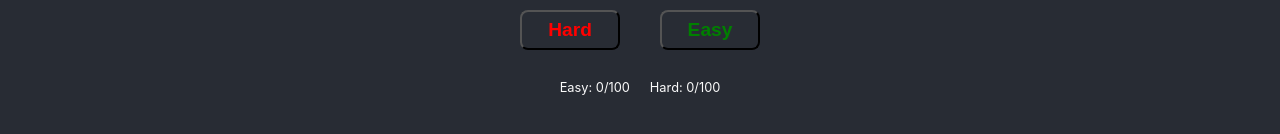
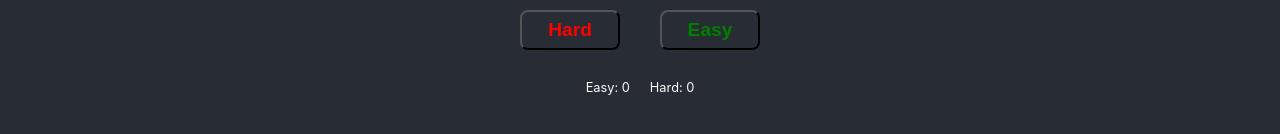
Before and after one commit to licebeam/kaze-app, a React (Create React App) app: page / in a window 1280 px wide. Shown: the part 460-594 px from the top of the page. Built offline with nearby package versions, Linux system fonts and the light colour scheme.

Commit message:
removes /100 from good and bad card listing

```diff
--- a/src/App.js
+++ b/src/App.js
@@ -335,8 +335,8 @@ class App extends Component {
           ) : <div className="completed-section">COMPLETED</div>}
         </div>
         <div className="footer">
-          <div className="score">Easy: {cardsGood || '0'}/100</div>
-          <div className="score">Hard: {cardsBad || '0'}/100</div>
+          <div className="score">Easy: {cardsGood || '0'}</div>
+          <div className="score">Hard: {cardsBad || '0'}</div>
         </div>
       </Container >
     );
```
